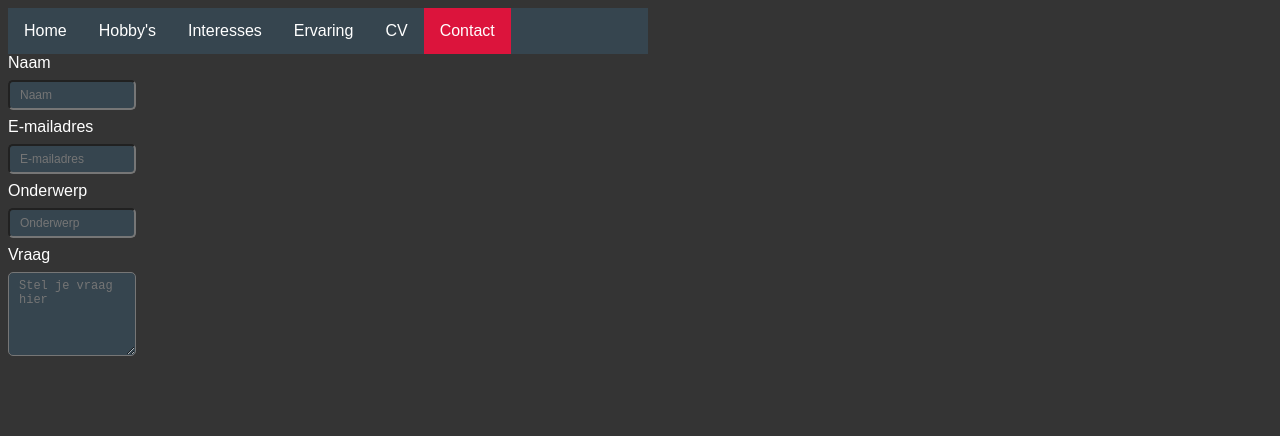
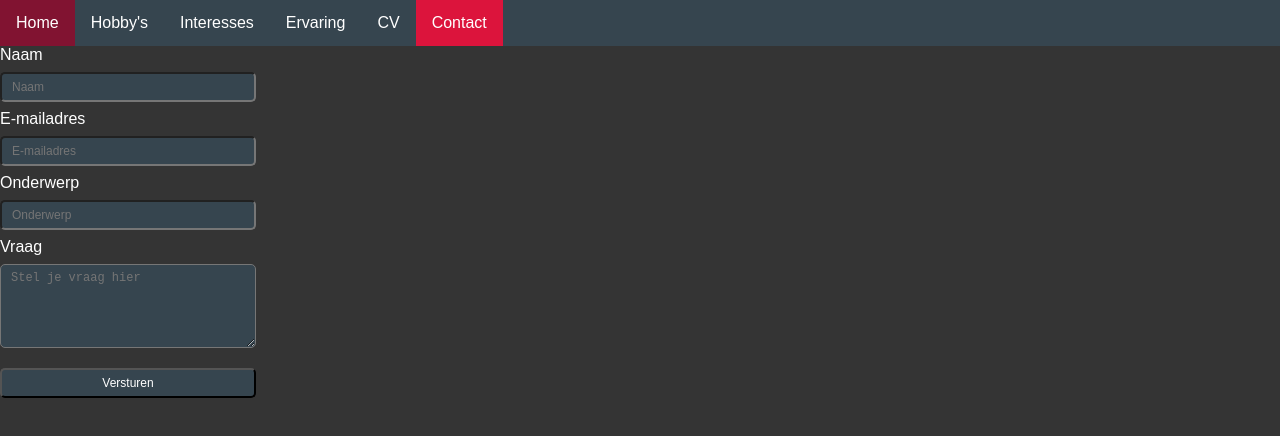
Before and after one commit to andreasm00/websites, a plain HTML site: page Project/contact.html in a window 1280 px wide. Drawn offline with Linux system fonts and the light colour scheme; a web font is replaced by a local one.

Commit message:
Changed favicon, added compressed images, changed page width and added submit button

```diff
--- a/Project/CSS/project1.css
+++ b/Project/CSS/project1.css
@@ -4,14 +4,16 @@ header {
 body {
     background-color: #343434;
     color: #fff;
-    width: 50%;
     font-family: 'Gandhi Sans', sans-serif;
+    margin: auto;
+
 
 }
 p {
     margin: 10px;
     padding: 5px;
     font-size: 16px;
+
 }
 h1{
     font-size: 36px;
@@ -73,6 +75,7 @@ li a:hover:not(.active) {
 
 input[type=text],
 input[type=email],
+input[type=submit],
 textarea {
     width: 20%;
     padding: 6px 10px;
--- a/Project/contact.html
+++ b/Project/contact.html
@@ -46,6 +46,10 @@
         <div>
             <textarea id="vraag" name="vraag" cols="50" rows="5" required placeholder="Stel je vraag hier"></textarea>
         </div>
+        <div>
+            <input type="submit" value="Versturen">
+        </div>
+
       </form>
 </body>
 </html>
```
Also changed, not shown: Project/cv.html (+2 -0 lines), Project/ervaring.html (+2 -1 lines), Project/hobby.html (+2 -0 lines), Project/index.html (+2 -0 lines), Project/interesses.html (+3 -3 lines), Project/images/favicon.ico, Project/images/sakura.jpg, 2 other files.
